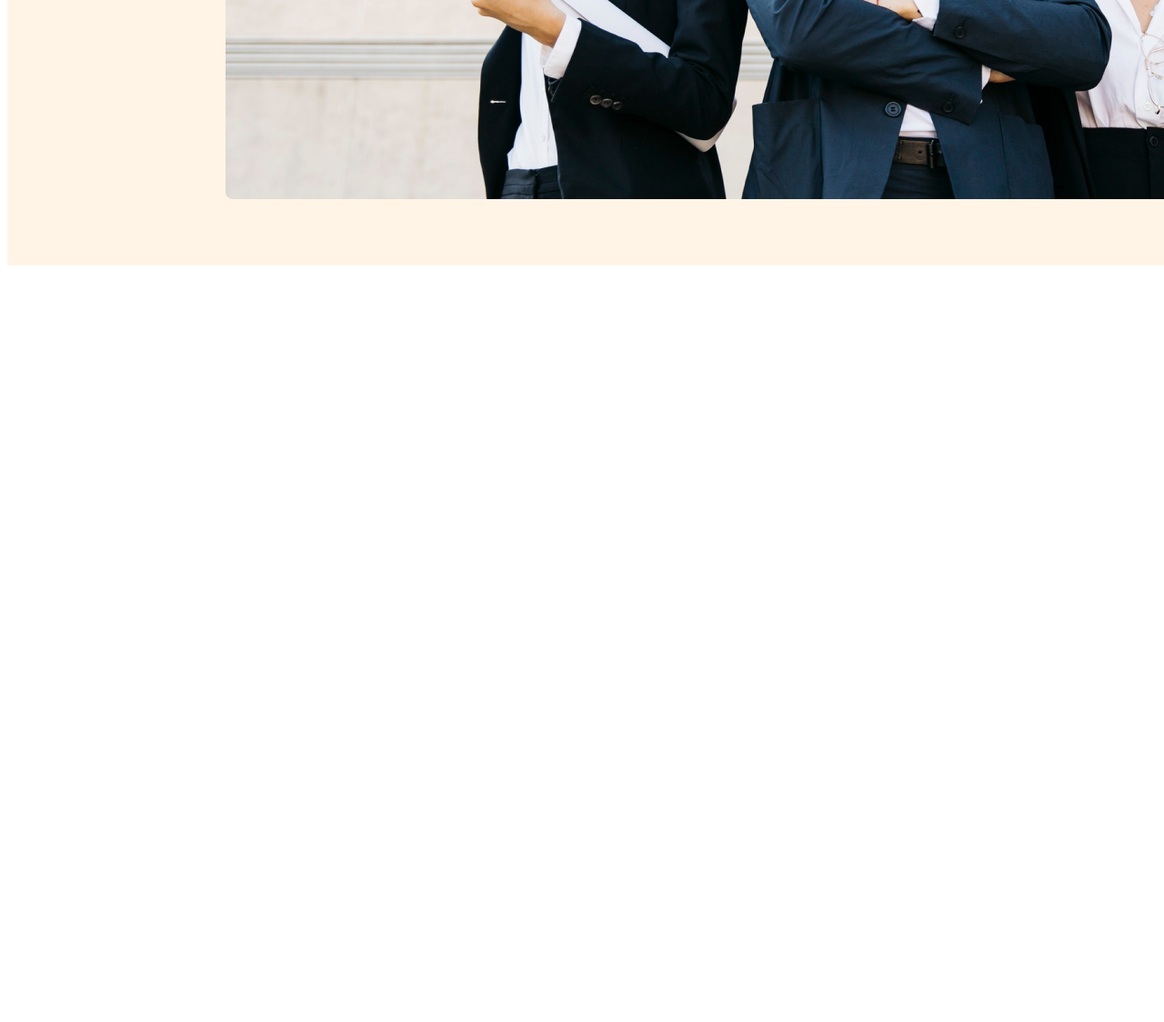
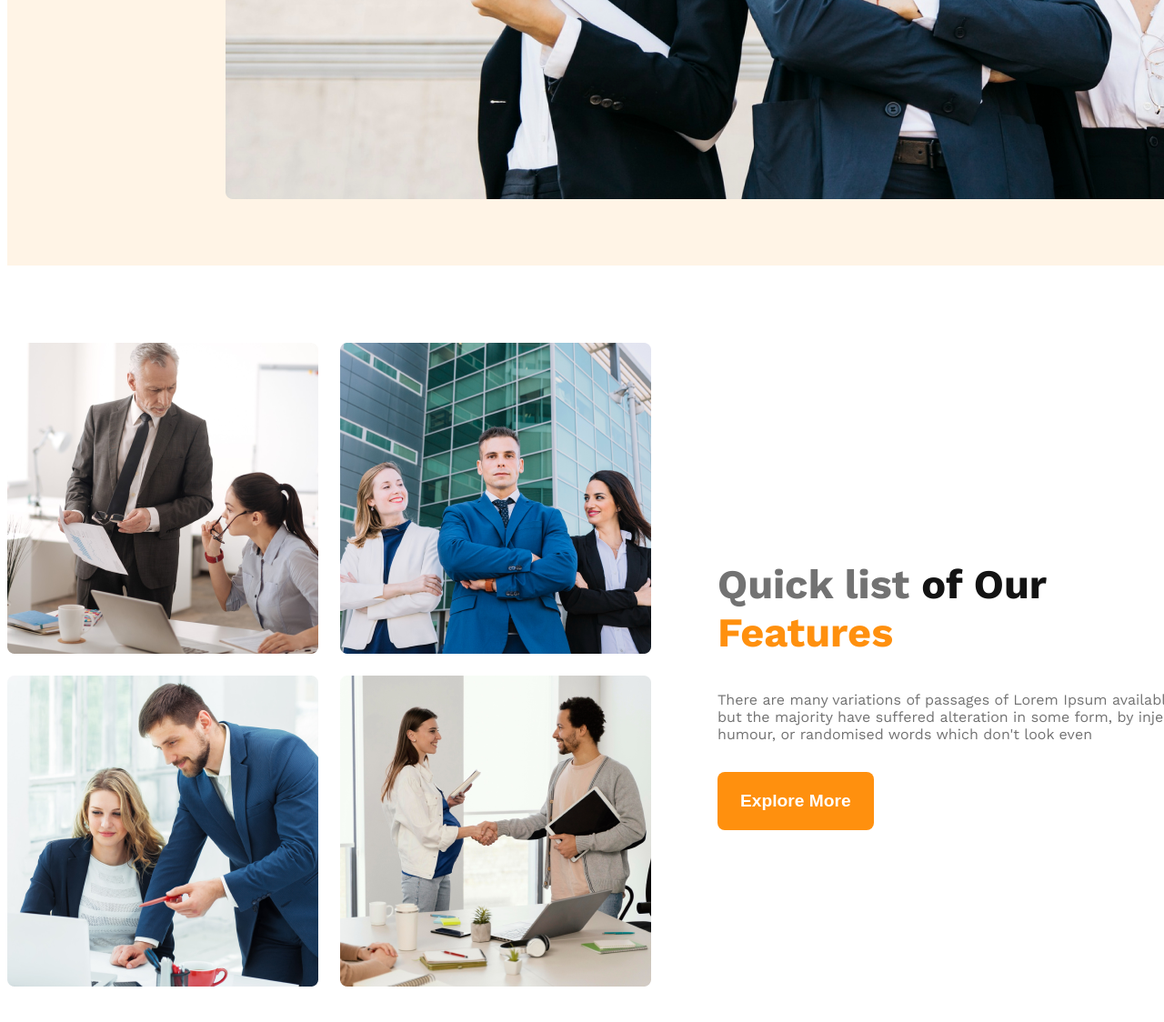
Before and after one commit to Mahin934/G3-Architect-M2, a plain HTML site: page index.html in a window 1280 px wide. Shown: the part 1038-2162 px from the top of the page at 91% size. Before the commit the page ends 1338 px from the top, so only its background shows below. Drawn offline with nearby package versions, Linux system fonts and the light colour scheme.

Commit message:
Main First page added

```diff
--- a/index.html
+++ b/index.html
@@ -28,7 +28,21 @@
           <img src="images/banner.png" alt="">
         </div>
     </header>
-    <main></main>
+    <main>
+        <section class="First-Page-design flex-primary">
+            <div class="image-container">
+                <img src="images/team1.png" alt="">
+                <img src="images/team2.png" alt="">
+                <img src="images/team3.png" alt="">
+                <img src="images/team4.png" alt="">
+            </div>
+            <div class="First-page-data-container">
+                <h1 class="First-page-heading nav-heading"><span class="First-page-heading-color-D3">Quick list</span> of Our <span class="First-page-heading-color-FF9">Features</span></h1>
+                <p class="First-page-pera Pera-decoration">There are many variations of passages of Lorem Ipsum available, but the majority have suffered alteration in some form, by injected humour, or randomised words which don't look even</p>
+                <button class="btn-primary">Explore More</button>
+            </div>
+        </section>
+    </main>
     <footer></footer>
 </body>
 </html>
--- a/styles.css
+++ b/styles.css
@@ -23,6 +23,7 @@
     width: 1920px;
     height: 1322px;
     margin: 0 auto;
+    margin-bottom: 85px;
 }
 
 .list-decoration{
@@ -78,6 +79,40 @@
     font-weight: 400;
 }
 
+main{
+    width: 1440px;
+    margin: 0 auto;
+}
+
+.image-container{
+    display: grid;
+    grid-template-columns: repeat(2, 1fr);
+    gap: 24px;
+}
+
+.First-Page-design {
+    align-items: center;
+    gap: 73px;
+    margin-bottom: 130px;
+}
+
+.First-page-data-container{
+    width: 537px;
+    height: 304px;
+}
+
+.First-page-heading-color-D3{
+    color: rgb(114, 114, 114);
+}
+
+.First-page-heading-color-FF9{
+    color: rgb(255, 144, 14);
+}
+
+.First-page-pera{
+    margin-bottom: 32px;
+}
+
 
 
 @media screen and (max-width: 576px) {
@@ -85,10 +120,7 @@
         flex-direction: column;
     }
 
-    .banner-part> img{
-        width: 100%;
-    }
-    .banner-text-pert, .Pera-decoration{
+    img{
         width: 100%;
     }
 }
```
